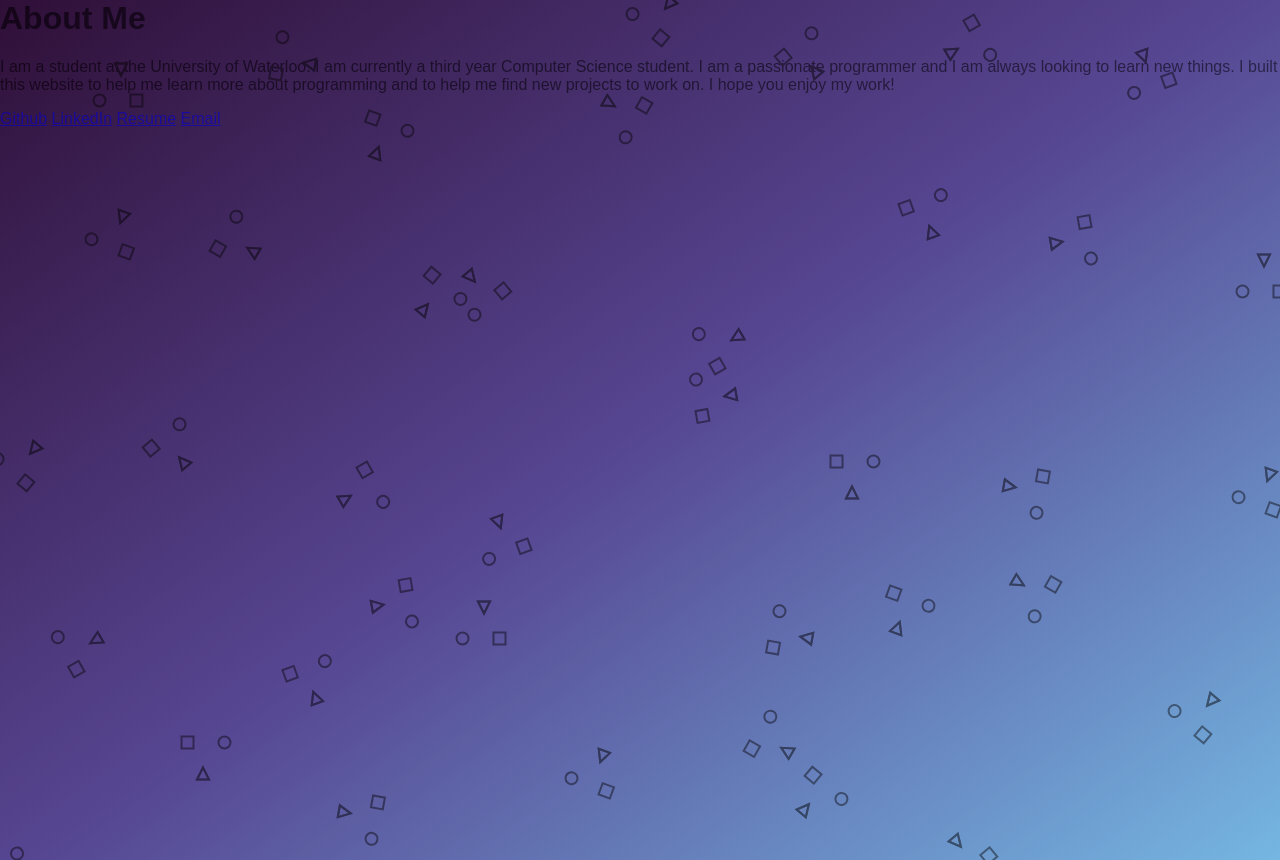
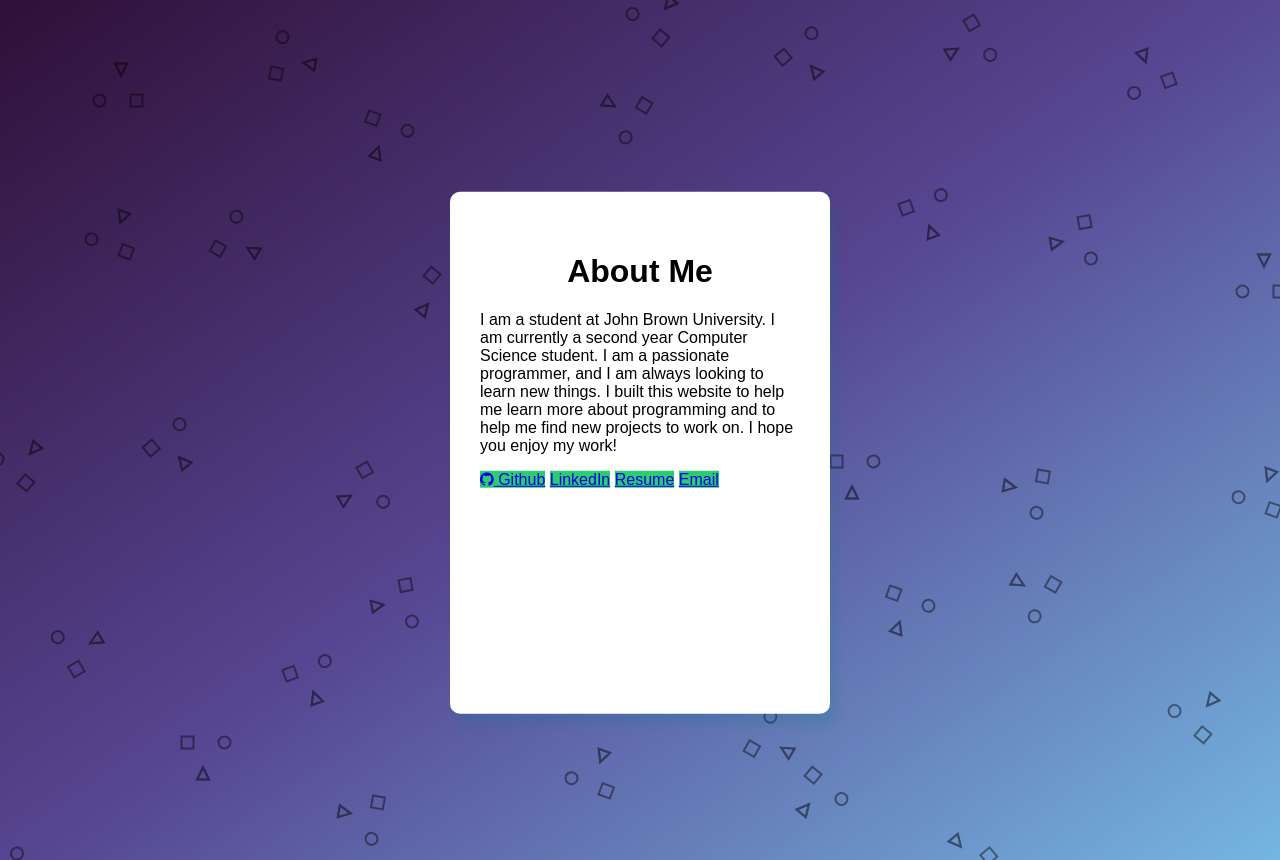
Before and after one commit to HernandezCU/Garage_Sale_Tracker, a FastAPI app: page /about in a window 1280 px wide. Shown: the part 45-905 px from the top of the page. Run offline with FastAPI, Linux system fonts and the light colour scheme; some libraries are stand-ins or nearby versions.

Commit message:
More CSS refinements

```diff
--- /dev/null
+++ b/static/css/about.css
@@ -0,0 +1,36 @@
+.about {
+  overflow: hidden;
+  background-color: white;
+  padding: 40px 30px 30px 30px;
+  border-radius: 10px;
+  position: absolute;
+  top: 50%;
+  left: 50%;
+  width: 25%;
+  height: 50%;
+  -webkit-transform: translate(-50%, -50%);
+  -moz-transform: translate(-50%, -50%);
+  -ms-transform: translate(-50%, -50%);
+  -o-transform: translate(-50%, -50%);
+  transform: translate(-50%, -50%);
+  -webkit-transition: -webkit-transform 300ms, box-shadow 300ms;
+  -moz-transition: -moz-transform 300ms, box-shadow 300ms;
+  transition: transform 300ms, box-shadow 300ms;
+  box-shadow: 5px 10px 10px rgba(2, 128, 144, 0.2);
+}
+
+.about h1{
+  text-align: center;
+}
+
+.about a {
+  margin-bottom: 20px;
+  text-align: center;
+  width: 40%;
+  height: 10%;
+  background-color: #2ecc71;
+}
+
+.about a:hover{
+  background-color: #15269a;
+}
--- a/templates/about.html
+++ b/templates/about.html
@@ -3,7 +3,9 @@
         <title>Test</title>
         <link href="{{ url_for('static', path='/css/styles.css')}}" rel="stylesheet" />
         <link href="{{ url_for('static', path='/css/navbar.css')}}" rel="stylesheet" />
-        <link href="{{ url_for('static', path='/css/search.css')}}" rel="stylesheet" />
+        <link href="{{ url_for('static', path='/css/about.css')}}" rel="stylesheet" />
+        <link rel="stylesheet" href="https://maxcdn.bootstrapcdn.com/font-awesome/4.4.0/css/font-awesome.min.css">
+
   </head>
 
   <nav class="navbar">
@@ -19,15 +21,18 @@
     <canvas id="introduction-canvas"></canvas>
 
     <div class="introduction-canvas--overflow"></div>
-    <div>
+    <div class="about">
         <h1>About Me</h1>
         <p>
-            I am a student at the University of Waterloo. I am currently a third year Computer Science student.
-            I am a passionate programmer and I am always looking to learn new things.
+            I am a student at John Brown University.
+            I am currently a second year Computer Science student.
+            I am a passionate programmer, and I am always looking to learn new things.
             I built this website to help me learn more about programming and to help me find new projects to work on.
             I hope you enjoy my work!
         </p>
-        <a href="LINK">Github</a>
+
+
+        <a href="LINK"> <i class="fa fa-github"></i> Github</a>
         <a href="LINK">LinkedIn</a>
         <a href="LINK">Resume</a>
         <a href="LINK">Email</a>
```
Also changed, not shown: 1 other file.
